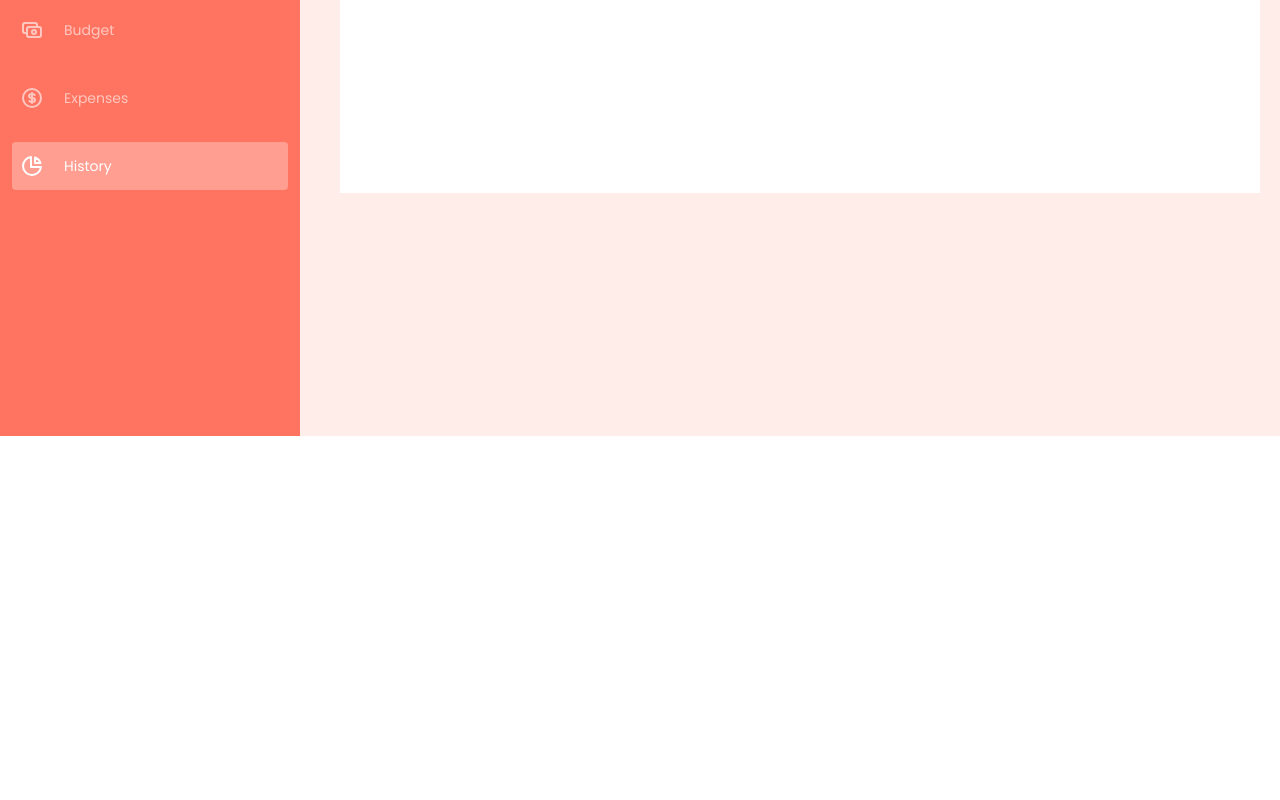
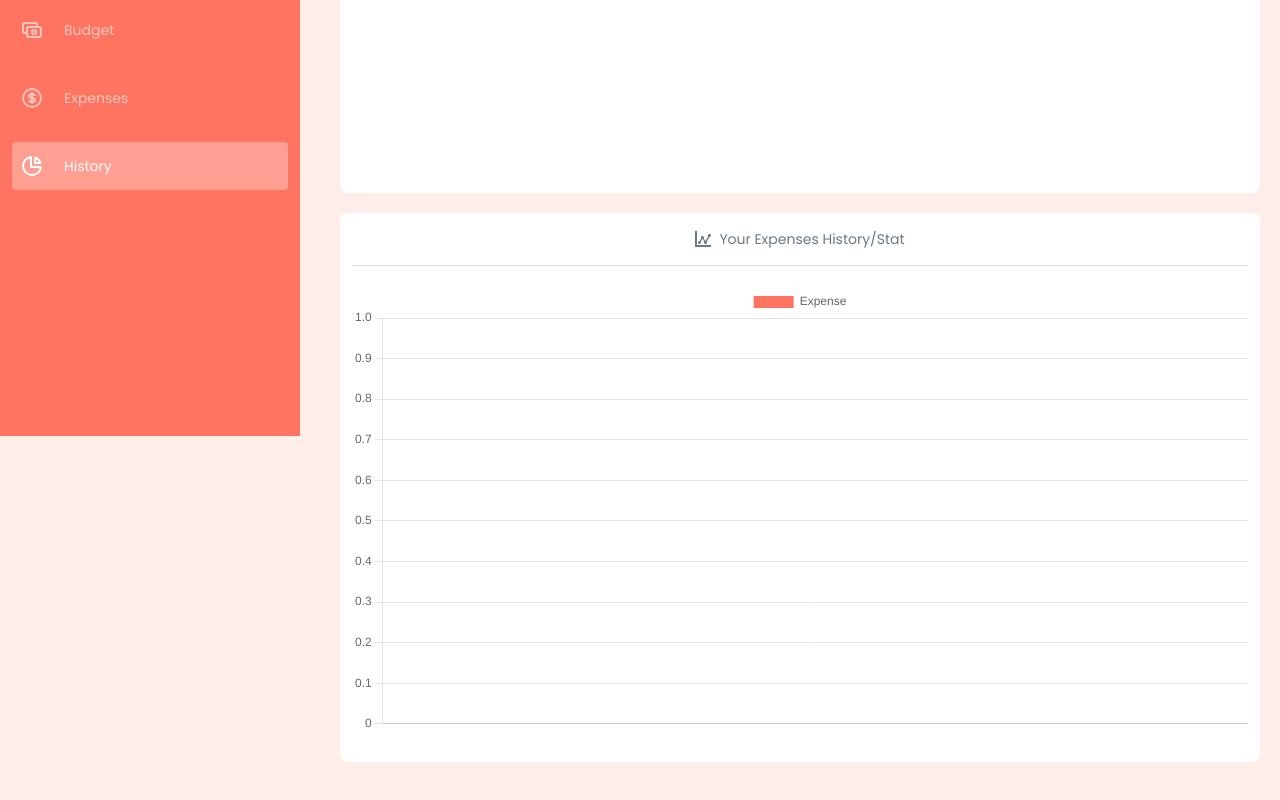
Before and after one commit to Faithyyyyy/Trybudget, a React (Vite) app: page /history in a window 1280 px wide. Shown: the part 364-1164 px from the top of the page. Before the commit the page ends 800 px from the top, so only its background shows below. Built offline with nearby package versions, Linux system fonts and the light colour scheme.

Commit message:
Expense stats Ui

```diff
--- a/src/Components/BudgetStatsChart.jsx
+++ b/src/Components/BudgetStatsChart.jsx
@@ -67,6 +67,7 @@ function BudgetStats() {
     return String(num).padStart(2, "0");
   }
   const hoursAndMinutes = now.getHours() + ":" + padTo2Digits(now.getMinutes());
+
   return (
     <div className="flex flex-col items-center justify-center ">
       <Doughnut data={data} className="max-w-[400px] max-h-[400px]" />
--- /dev/null
+++ b/src/Components/ExpenseStatsChart.jsx
@@ -0,0 +1,66 @@
+import {
+  Chart as ChartJS,
+  Tooltip,
+  Legend,
+  CategoryScale,
+  LinearScale,
+  BarElement,
+  registerables,
+} from "chart.js";
+import { Bar, Chart } from "react-chartjs-2";
+import { useSelector } from "react-redux";
+import { data as listItems } from "../data";
+// Chart.register(...registerables);
+// ChartJS.register(, LinearScale, BarElement, Tooltip, Legend);
+
+ChartJS.register(CategoryScale, ...registerables);
+
+function ExpenseStats() {
+  const { budgetData, budgetLabel, expenseList } = useSelector((store) => {
+    return store.expense;
+  });
+  let exps = [];
+  let explabel = [];
+  const getExpList = () => {
+    exps = expenseList.map((expList) => {
+      return expList.amount;
+    });
+    return exps;
+  };
+  const getExpLabel = () => {
+    explabel = expenseList.map((expList) => {
+      return expList.name;
+    });
+    return explabel;
+  };
+
+  const data = {
+    labels: getExpLabel(),
+    datasets: [
+      {
+        label: "Expense",
+        data: getExpList(),
+        backgroundColor: [
+          "#ff7461",
+          "#e52165",
+          "#5c3c92",
+          "#fbcbc9",
+          "#36a2eb",
+          "#cbf6db",
+          "#0d1137",
+          "#077b8a",
+          "#12a4d9",
+          "#b20238",
+        ],
+        hoverOffset: 4,
+      },
+    ],
+  };
+  return (
+    <div>
+      <Bar data={data} />
+    </div>
+  );
+}
+
+export default ExpenseStats;
--- a/src/Pages/History.jsx
+++ b/src/Pages/History.jsx
@@ -1,15 +1,16 @@
 import Header from "../Components/Header";
 import { ImStatsDots } from "react-icons/im";
 import BudgetStats from "../Components/BudgetStatsChart";
+import ExpenseStats from "../Components/ExpenseStatsChart";
 function History() {
   return (
     <div className="bg-[#ffede9] min-h-screen font-poppins pb-20">
       <div className=" max-w-[1420px] largeScreenCentered ">
         <div className="px-5 lg:ml-[320px]">
           <Header />
-          <div className="mt-14">
+          <div className="mt-14 flex flex-col gap-5">
             {/* Budget History statistics */}
-            <div className="bg-white pb-7 px-3 ">
+            <div className="bg-white pb-7 px-3 rounded-lg">
               <div className="flex items-center gap-2 justify-center border-b border-[#dbe1e8] py-4 mb-5">
                 <ImStatsDots className="text-[#6c7983]" />
                 <p className="text-[#6c7983] text-xs md:text-sm">
@@ -21,6 +22,18 @@ function History() {
               </div>
             </div>
             {/* Expense History statistics */}
+            <div className="bg-white pb-7 px-3 rounded-lg">
+              <div className="flex items-center gap-2 justify-center border-b border-[#dbe1e8] py-4 mb-5">
+                <ImStatsDots className="text-[#6c7983]" />
+                <p className="text-[#6c7983] text-xs md:text-sm">
+                  Your Expenses History/Stat
+                </p>
+              </div>
+              <div className=" ">
+                <ExpenseStats />
+              </div>
+            </div>
+            {/* Expense History statistics */}
           </div>
         </div>
       </div>
```
